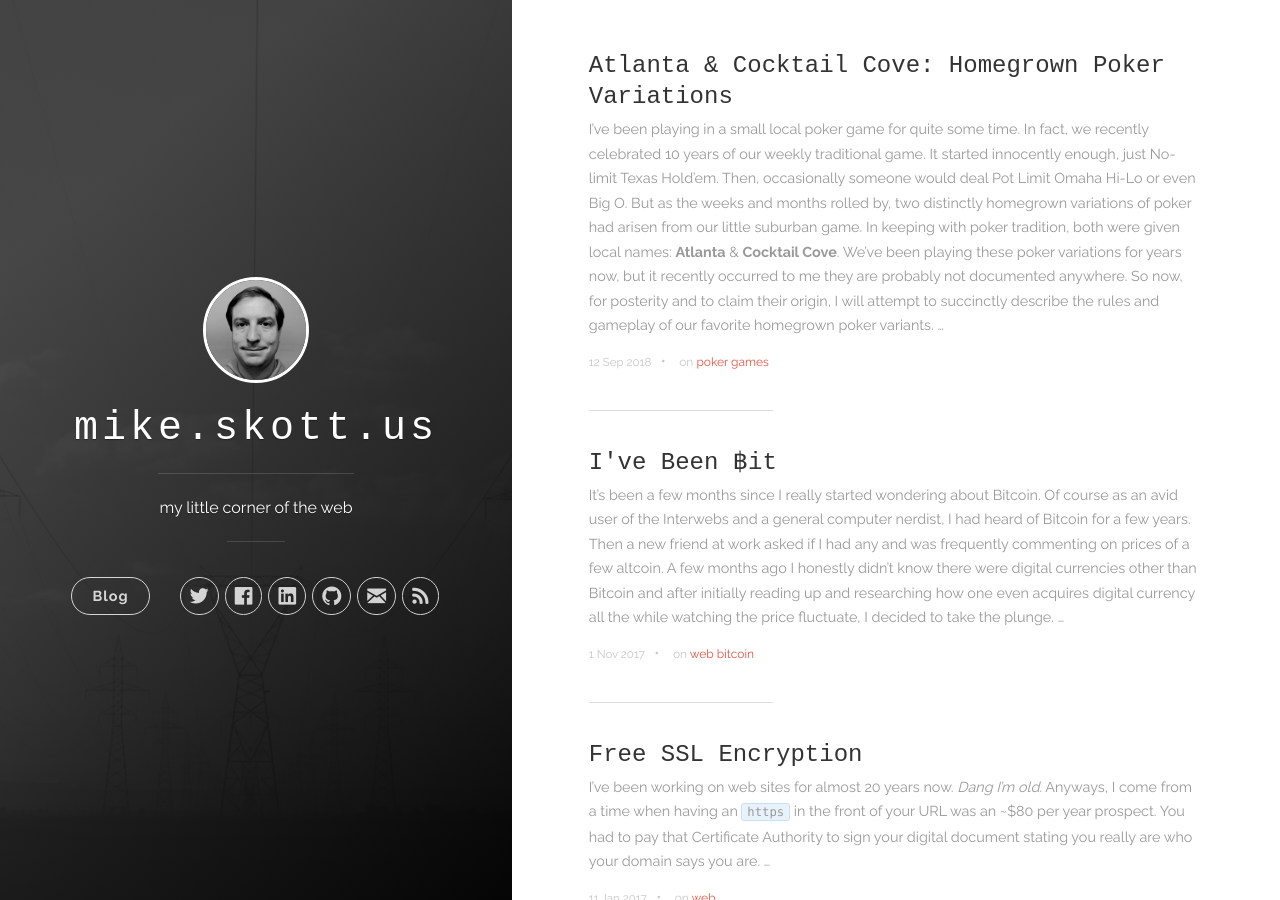
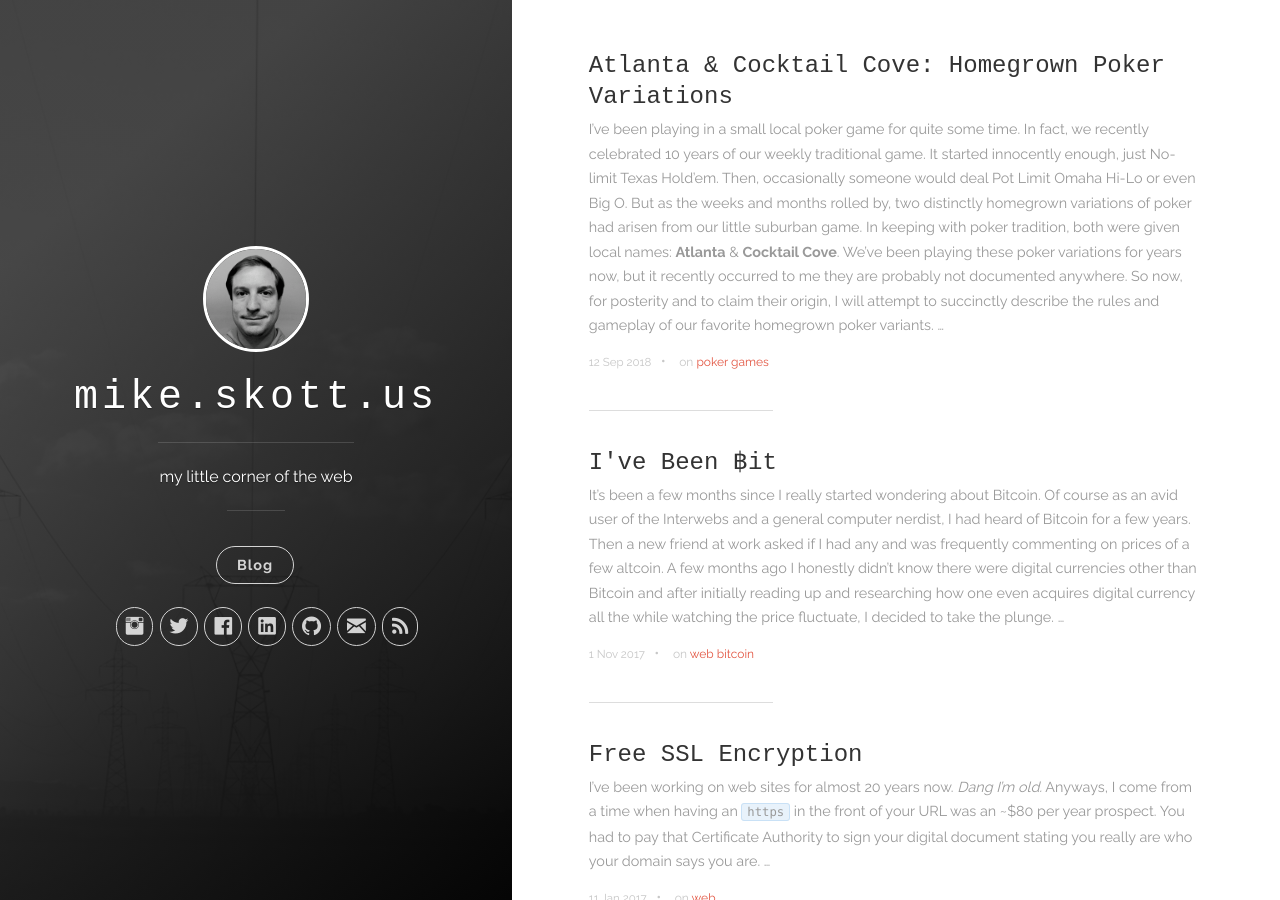
Before and after one commit to maskott/mike.skott.us, a Jekyll site: the page built from index.html, in a window 1280 px wide and 900 px high. Built offline with Jekyll 4.4.1, drawn with Linux system fonts in a browser that asks for light colours; nearby versions of some CDN libraries; some web fonts are replaced; the list of posts is cut into pages by our own code.

Commit message:
adds instagram

```diff
--- a/_config.yml
+++ b/_config.yml
@@ -13,6 +13,7 @@
   facebook_username: maskott
   github_username: maskott
   linkedin_username: mikeskott
+  instagram_username: maskott
 
 defaults:
   -
--- a/_includes/header.html
+++ b/_includes/header.html
@@ -28,6 +28,16 @@
 
           <nav class="cover-navigation navigation--social">
             <ul class="navigation">
+
+            {% if site.author.instagram_username %}
+              <!-- Instagram -->
+              <li class="navigation__item">
+                <a href="http://instagram.com/{{ site.author.instagram_username }}" title="@{{ site.author.instagram_username }} on Instagram" target="_blank">
+                  <i class="icon icon-social-instagram"></i>
+                  <span class="label">Twitter</span>
+                </a>
+              </li>
+            {% endif %}
 
             {% if site.author.twitter_username %}
               <!-- Twitter -->
--- a/js/main.js
+++ b/js/main.js
@@ -5,6 +5,7 @@
   var backgrounds = ['atlanta.jpg', 'marta.jpg', 'power.jpg', 'wheel.jpg', 'leaf.jpg'];
   $('.panel-cover--background').css('background-image', 'url({{ site.github.url }}/images/' + backgrounds[Math.floor(Math.random() * backgrounds.length)] + ')');
 
+  if (window.location.pathname == '{{ site.baseurl }}' || window.location.pathname == '{{ site.baseurl }}index.html' || window.location.href == '{{site.github.url}}/') {
   $('a.blog-button').click(function (e) {
       if ($('.panel-cover').hasClass('panel-cover--collapsed')) return false;
       currentWidth = $('.panel-cover').width();
@@ -14,10 +15,13 @@
         $('.panel-cover').css('max-width', currentWidth);
         $('.panel-cover').animate({'max-width': '530px', 'width': '40%'}, 400, swing = 'swing', function () {});
       }
+      $(this).fadeOut();
     })
+  }
 
   if (window.location.hash && window.location.hash == '#blog') {
     $('.panel-cover').addClass('panel-cover--collapsed');
+    $('a.blog-button').hide();
   }
 
   if (window.location.pathname !== '{{ site.baseurl }}' && window.location.pathname !== '{{ site.baseurl }}index.html' && window.location.href !== '{{site.github.url}}/') {
```
Lines whose indentation alone changed are shown as unchanged.
